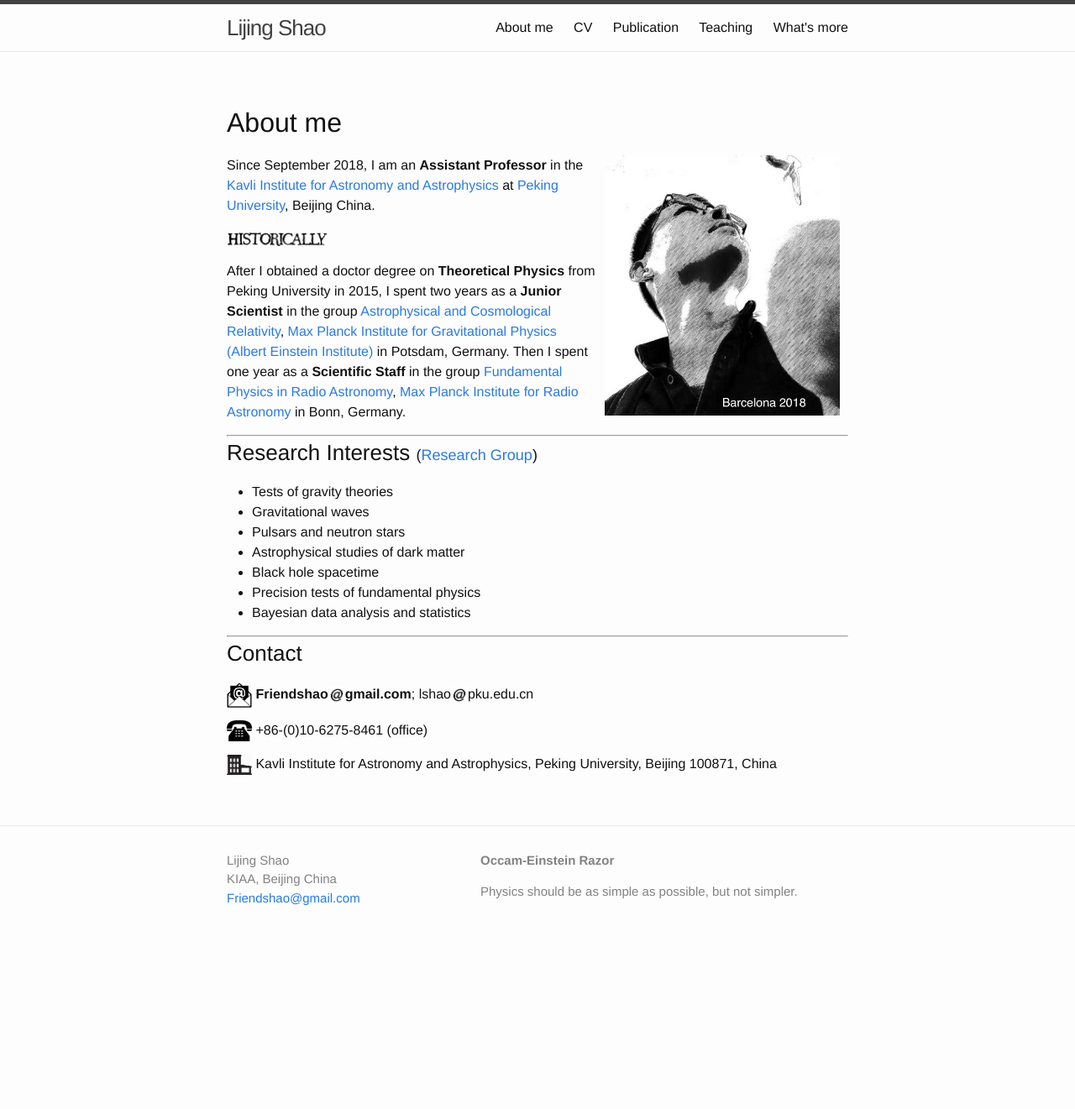
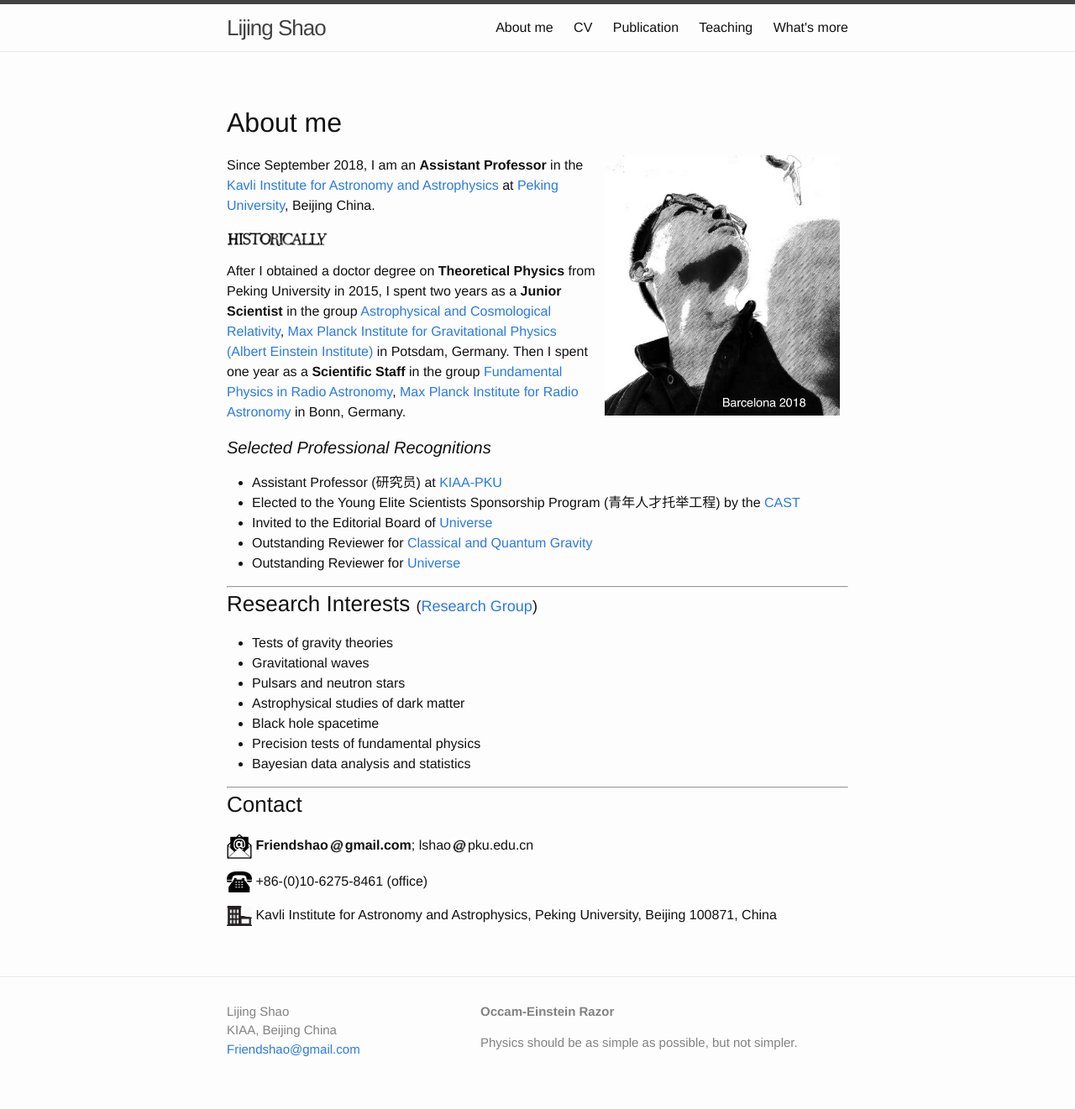
Before and after one commit to Friendshao/Friendshao.github.io, a Jekyll site: the page built from about/about.md, in a window 1280 px wide. Shown: the whole page at 84% size. Built offline with Jekyll 4.4.1, drawn with Linux system fonts in a browser that asks for light colours; before the commit the page ends 1141 px from its top, so only the background shows below that.

Commit message:
add Selected Professional Recognitions

```diff
--- a/about/about.md
+++ b/about/about.md
@@ -25,6 +25,14 @@ Astronomy](http://www3.mpifr-bonn.mpg.de/div/fundamental/index.html), [Max
 Planck Institute for Radio Astronomy](http://www.mpifr-bonn.mpg.de/2169/en) in
 Bonn, Germany.
 
+#### *Selected Professional Recognitions*
+
+- Assistant Professor (研究员) at [KIAA-PKU](http://kiaa.pku.edu.cn/people/lijing-shao-%E9%82%B5%E7%AB%8B%E6%99%B6)
+- Elected to the Young Elite Scientists Sponsorship Program (青年人才托举工程) by the [CAST](http://www.cast.org.cn/)
+- Invited to the Editorial Board of [Universe](https://www.mdpi.com/journal/universe/editors#editorialboard)
+- Outstanding Reviewer for [Classical and Quantum Gravity](https://publishingsupport.iopscience.iop.org/questions/classical-and-quantum-gravity-2018-reviewer-awards/)
+- Outstanding Reviewer for [Universe](https://www.mdpi.com/journal/universe/awards/591/download)
+
 ---
 
 ### Research Interests <small><small>([Research Group](https://kiaagravity.github.io))</small></small>
```
